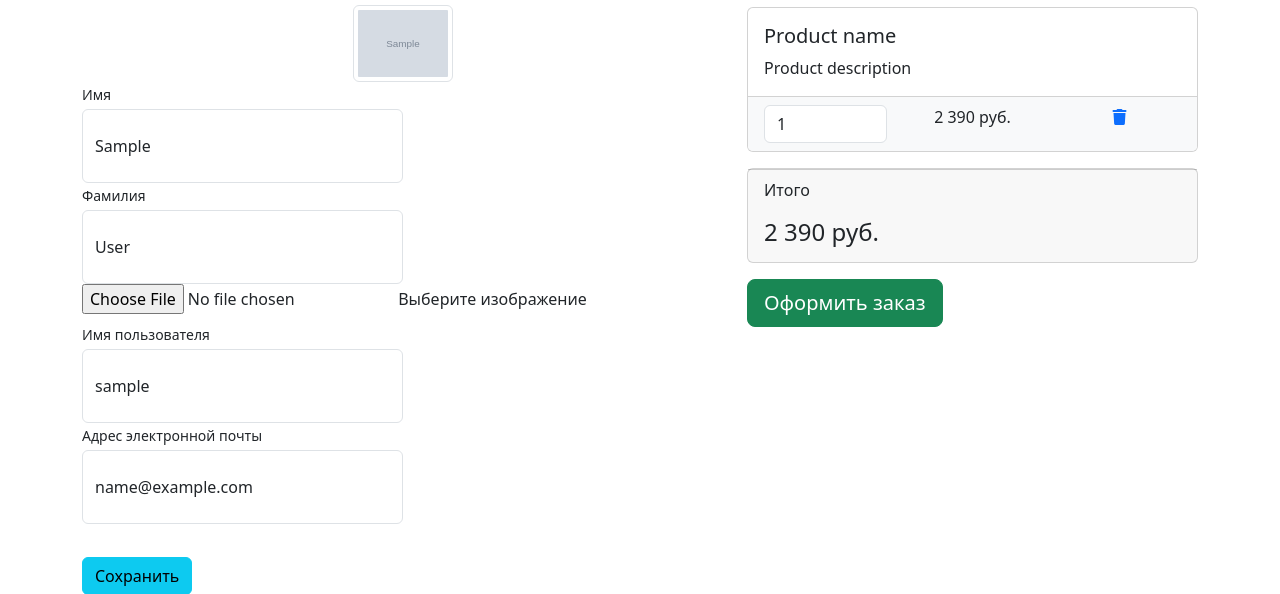
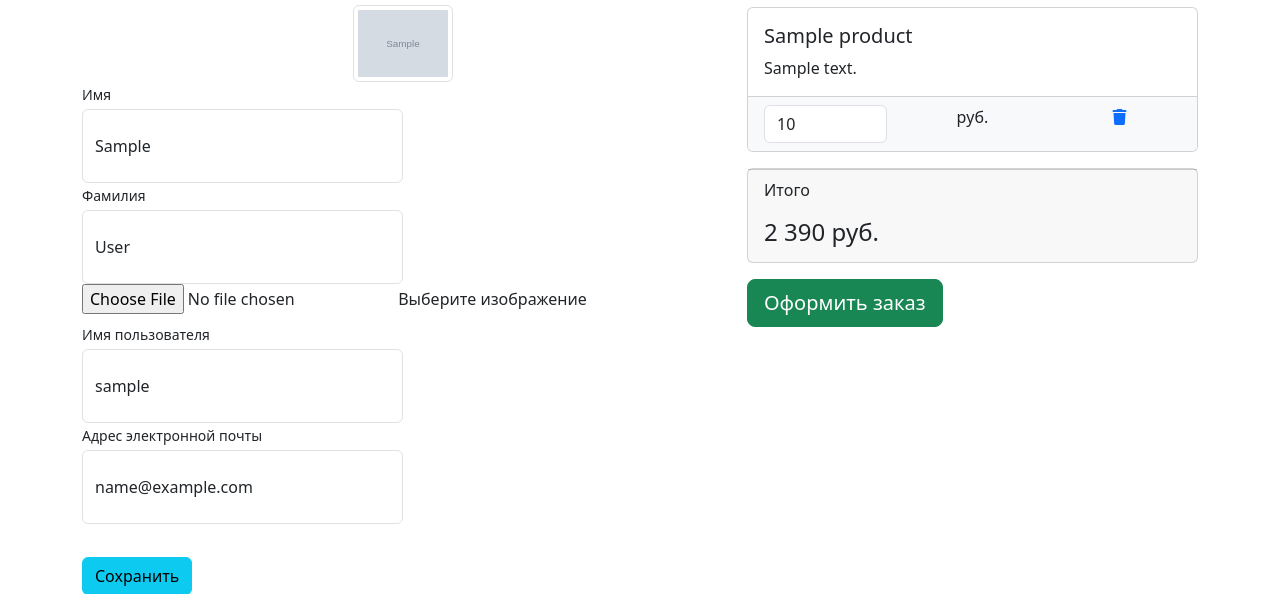
Before and after one commit to RamanSashyn/store, a Django app: page /users/profile/ in a window 1280 px wide. Shown: the part 56-650 px from the top of the page. Run offline with Django 4.2, Linux system fonts and the light colour scheme; a user stored in the database is signed in; tables that the repository leaves empty hold one stand-in row (values such as "Sample post"); grey boxes marked "Sample" are stand-in pictures; some libraries are stand-ins or nearby versions.

Commit message:
Подключение извлечения данных корзины из БД в шаблон

```diff
--- a/products/templates/products/baskets.html
+++ b/products/templates/products/baskets.html
@@ -2,19 +2,20 @@
     <h4 class="mt-3 mb-3 d-flex justify-content-between align-items-center mb-3">
         Корзина <span class="badge badge-secondary badge-pill">3</span>
     </h4>
+    {% for basket in baskets %}
     <div class="card mb-3">
         <div class="card-body">
-            <h5 class="card-title">Product name</h5>
-            <p class="card-text">Product description</p>
+            <h5 class="card-title">{{ basket.product.name }}</h5>
+            <p class="card-text">{{ basket.product.description }}</p>
         </div>
         <ul class="list-group list-group-flush">
             <li class="list-group-item bg-light">
                 <div class="row text-center">
                     <div class="col-lg-4">
                         <input name="basketID" type="number" class="form-control"
-                               value="1" min="0">
+                               value="{{ basket.quantity }}" min="0">
                     </div>
-                    <div class="col-lg-4">2 390 руб.</div>
+                    <div class="col-lg-4"> руб.</div>
                     <div class="col-lg-4">
                         <a href="#">
                             <i class="fas fa-trash"></i>
@@ -24,6 +25,7 @@
             </li>
         </ul>
     </div>
+    {% endfor %}
     <div class="card mb-3">
         <div class="card-footer">
             <p class="float-left">Итого</p>
```
